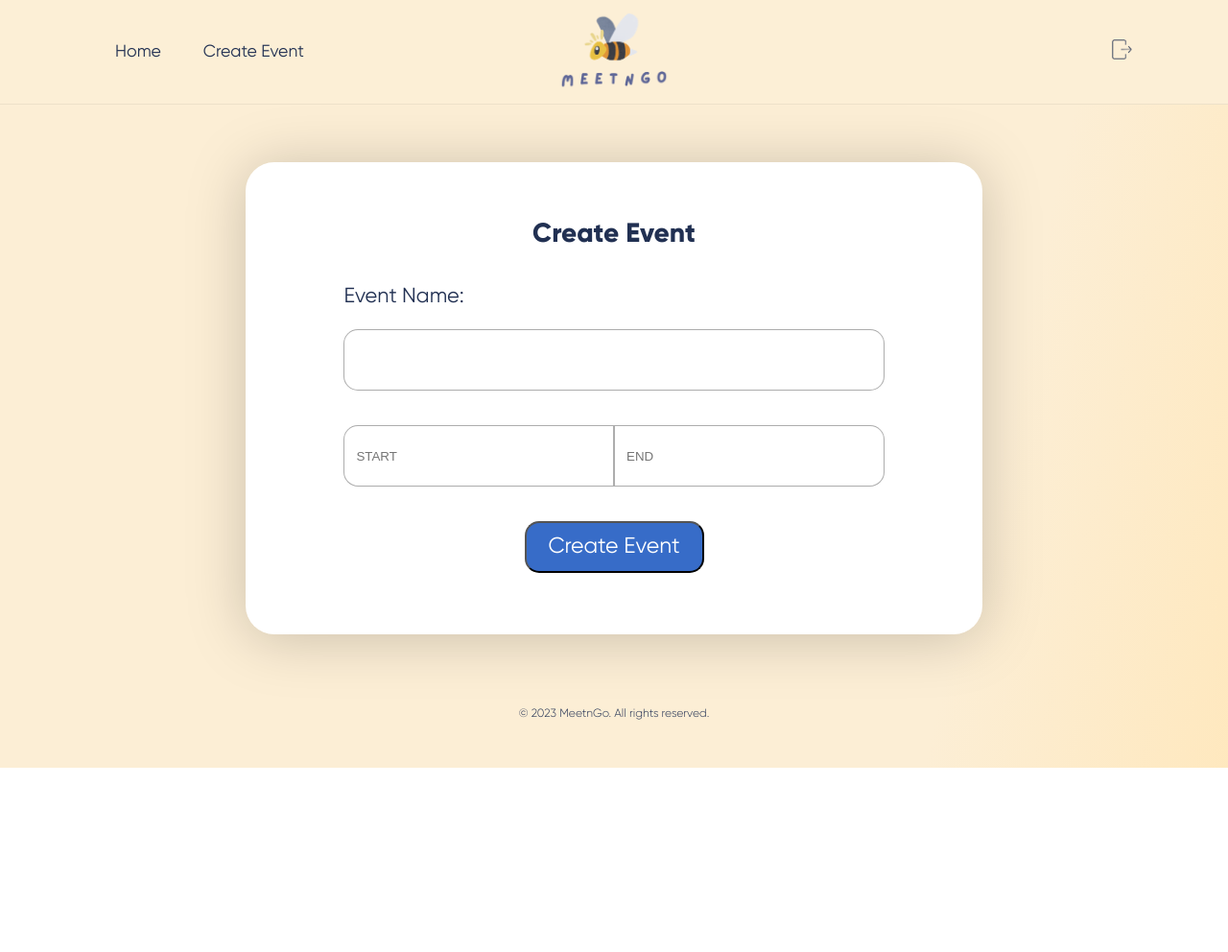
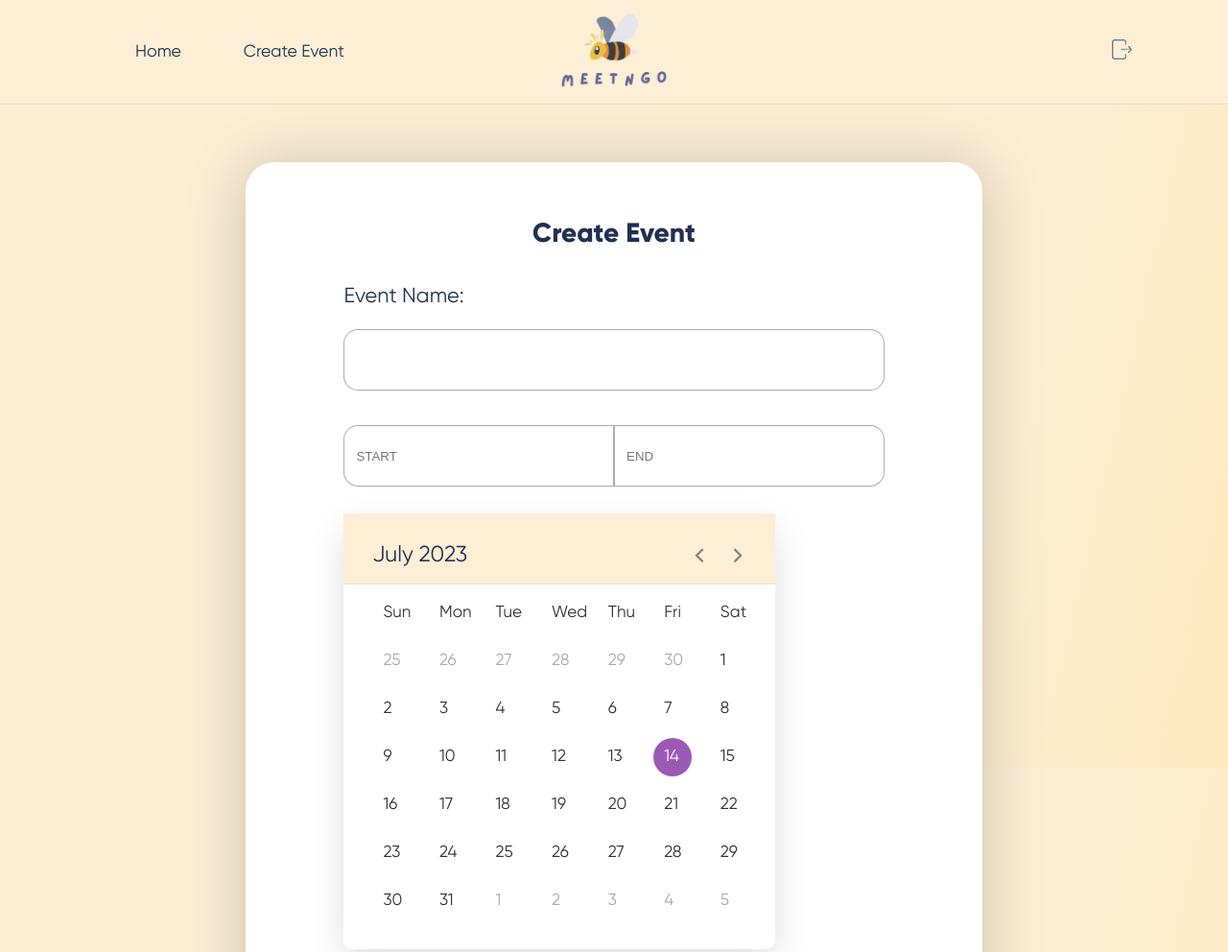
Before and after one commit to smu-hack-dsc/Team-09-Project, a website: page Frontend/public/create.html in a window 1280 px wide. Shown: the top 992 px of the page at 96% size. Before the commit the page ends 800 px from the top, so only its background shows below. Drawn offline with nearby package versions, Linux system fonts and the light colour scheme; files whose address does not match are found by name.

Commit message:
calendar stuff

```diff
--- a/Frontend/public/create.html
+++ b/Frontend/public/create.html
@@ -7,6 +7,8 @@
   <meta name="viewport" content="width=device-width, initial-scale=1.0">
   <link rel="stylesheet" type="text/css" href="./css/style.css">
   <link rel="stylesheet" type="text/css" href="./css/create.css" />
+  <link rel="stylesheet" href="https://fonts.googleapis.com/css2?family=Material+Symbols+Rounded:opsz,wght,FILL,GRAD@20..48,100..700,0..1,-50..200">
+  <script src="script.js" defer></script>
   <title>Create Event</title>
 </head>
 
@@ -37,6 +39,28 @@
         <input type="text" id='calendar_input_end' placeholder='END'>
       </div>
 
+      <div class="wrapper">
+        <header>
+          <p class="current-date"></p>
+          <div class="icons">
+            <span id="prev" class="material-symbols-rounded">chevron_left</span>
+            <span id="next" class="material-symbols-rounded">chevron_right</span>
+          </div>
+        </header>
+        <div class="calendar">
+          <ul class="weeks">
+            <li>Sun</li>
+            <li>Mon</li>
+            <li>Tue</li>
+            <li>Wed</li>
+            <li>Thu</li>
+            <li>Fri</li>
+            <li>Sat</li>
+          </ul>
+          <ul class="days"></ul>
+        </div>
+      </div>
+
       <div class='create_event_button'>
         <button type='submit'>
           Create Event
--- a/Frontend/public/css/create.css
+++ b/Frontend/public/css/create.css
@@ -1,3 +1,5 @@
+@import url('https://fonts.googleapis.com/css2?family=Poppins:wght@400;500;600&display=swap');
+
 .outer_box{
     width: 60%;
     height: 66%;
@@ -83,3 +85,101 @@ input[type=text]{
 .create_event_button {
     margin: 8px auto;
 }
+
+.wrapper{
+    width: 450px;
+    background: #fff;
+    border-radius: 10px;
+    box-shadow: 0 15px 40px rgba(0,0,0,0.12);
+  }
+  .wrapper header{
+    display: flex;
+    align-items: center;
+    padding: 25px 30px 10px;
+    justify-content: space-between;
+  }
+  header .icons{
+    display: flex;
+  }
+  header .icons span{
+    height: 38px;
+    width: 38px;
+    margin: 0 1px;
+    cursor: pointer;
+    color: #878787;
+    text-align: center;
+    line-height: 38px;
+    font-size: 1.9rem;
+    user-select: none;
+    border-radius: 50%;
+  }
+  .icons span:last-child{
+    margin-right: -10px;
+  }
+  header .icons span:hover{
+    background: #f2f2f2;
+  }
+  header .current-date{
+    font-size: 1.45rem;
+    font-weight: 500;
+  }
+  .calendar{
+    padding: 20px;
+  }
+  .calendar ul{
+    display: flex;
+    flex-wrap: wrap;
+    list-style: none;
+    text-align: center;
+  }
+  .calendar .days{
+    margin-bottom: 20px;
+  }
+  .calendar li{
+    color: #333;
+    width: calc(100% / 7);
+    font-size: 1.07rem;
+  }
+  .calendar .weeks li{
+    font-weight: 500;
+    cursor: default;
+  }
+  .calendar .days li{
+    z-index: 1;
+    cursor: pointer;
+    position: relative;
+    margin-top: 30px;
+  }
+  .days li.inactive{
+    color: #aaa;
+  }
+  .days li.active{
+    color: #fff;
+  }
+  .days li::before{
+    position: absolute;
+    content: "";
+    left: 50%;
+    top: 50%;
+    height: 40px;
+    width: 40px;
+    z-index: -1;
+    border-radius: 50%;
+    transform: translate(-50%, -50%);
+  }
+  .days li.active::before{
+    background: #9B59B6;
+  }
+  .days li:not(.active):hover::before{
+    background: #f2f2f2;
+  }
+
+  li,
+a {
+    font-family: Gilroy-Regular;
+    font-size: 1.1rem;
+    color: #213052;
+    text-transform: capitalize;
+    line-height: normal;
+    padding-left: 21px;
+}
--- /dev/null
+++ b/Frontend/public/script.js
@@ -0,0 +1,55 @@
+const daysTag = document.querySelector(".days"),
+currentDate = document.querySelector(".current-date"),
+prevNextIcon = document.querySelectorAll(".icons span");
+
+// getting new date, current year and month
+let date = new Date(),
+currYear = date.getFullYear(),
+currMonth = date.getMonth();
+
+// storing full name of all months in array
+const months = ["January", "February", "March", "April", "May", "June", "July",
+              "August", "September", "October", "November", "December"];
+
+const renderCalendar = () => {
+    let firstDayofMonth = new Date(currYear, currMonth, 1).getDay(), // getting first day of month
+    lastDateofMonth = new Date(currYear, currMonth + 1, 0).getDate(), // getting last date of month
+    lastDayofMonth = new Date(currYear, currMonth, lastDateofMonth).getDay(), // getting last day of month
+    lastDateofLastMonth = new Date(currYear, currMonth, 0).getDate(); // getting last date of previous month
+    let liTag = "";
+
+    for (let i = firstDayofMonth; i > 0; i--) { // creating li of previous month last days
+        liTag += `<li class="inactive">${lastDateofLastMonth - i + 1}</li>`;
+    }
+
+    for (let i = 1; i <= lastDateofMonth; i++) { // creating li of all days of current month
+        // adding active class to li if the current day, month, and year matched
+        let isToday = i === date.getDate() && currMonth === new Date().getMonth()
+                     && currYear === new Date().getFullYear() ? "active" : "";
+        liTag += `<li class="${isToday}">${i}</li>`;
+    }
+
+    for (let i = lastDayofMonth; i < 6; i++) { // creating li of next month first days
+        liTag += `<li class="inactive">${i - lastDayofMonth + 1}</li>`
+    }
+    currentDate.innerText = `${months[currMonth]} ${currYear}`; // passing current mon and yr as currentDate text
+    daysTag.innerHTML = liTag;
+}
+renderCalendar();
+
+prevNextIcon.forEach(icon => { // getting prev and next icons
+    icon.addEventListener("click", () => { // adding click event on both icons
+        // if clicked icon is previous icon then decrement current month by 1 else increment it by 1
+        currMonth = icon.id === "prev" ? currMonth - 1 : currMonth + 1;
+
+        if(currMonth < 0 || currMonth > 11) { // if current month is less than 0 or greater than 11
+            // creating a new date of current year & month and pass it as date value
+            date = new Date(currYear, currMonth, new Date().getDate());
+            currYear = date.getFullYear(); // updating current year with new date year
+            currMonth = date.getMonth(); // updating current month with new date month
+        } else {
+            date = new Date(); // pass the current date as date value
+        }
+        renderCalendar(); // calling renderCalendar function
+    });
+});
```
